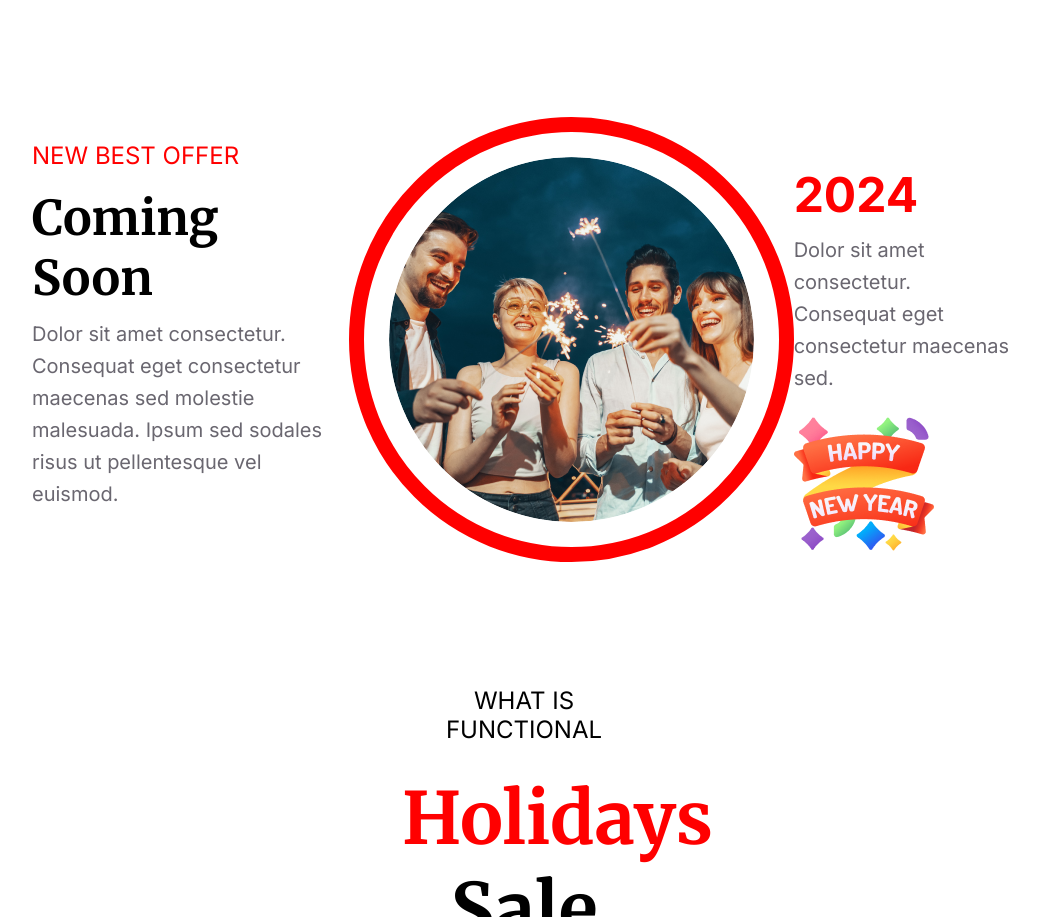
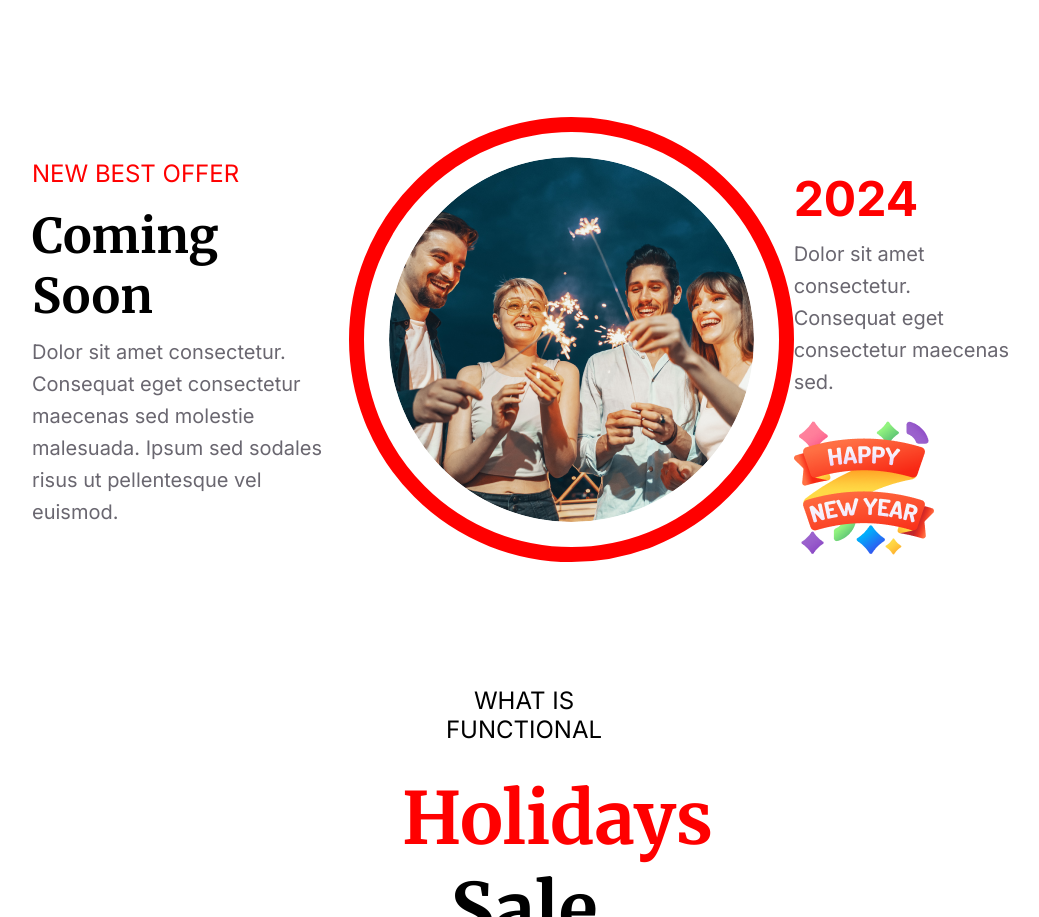
Before and after one commit to najmulhaqueniloy/new-year-offer, a plain HTML site: page index.html in a window 1280 px wide. Shown: the part 3128-4045 px from the top of the page, without its empty margins (116-1155 px from the left). Drawn offline with Linux system fonts and the light colour scheme.

Commit message:
it's my final update

```diff
--- a/styles/style.css
+++ b/styles/style.css
@@ -125,7 +125,7 @@ main{
 .coming-area{
     display: flex;
     justify-content: space-between;
-    /* gap: 78px; */
+    align-items: center;
     margin-top: 120px;
 }
 .coming-offer{
```
